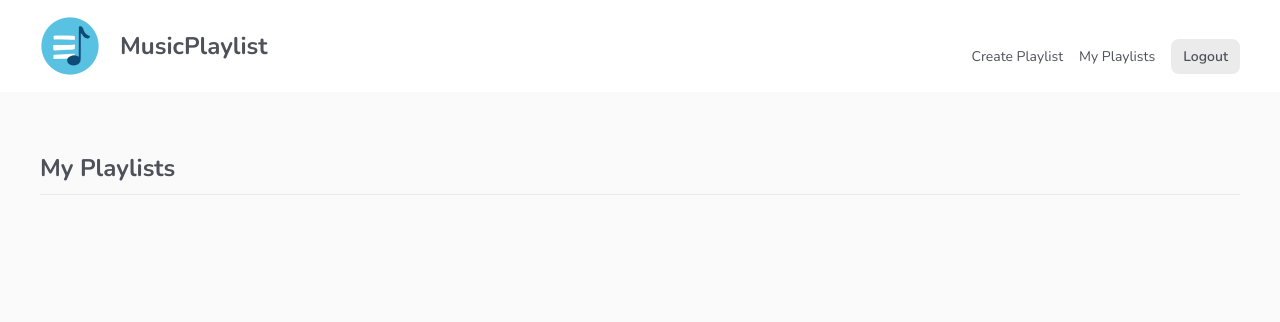
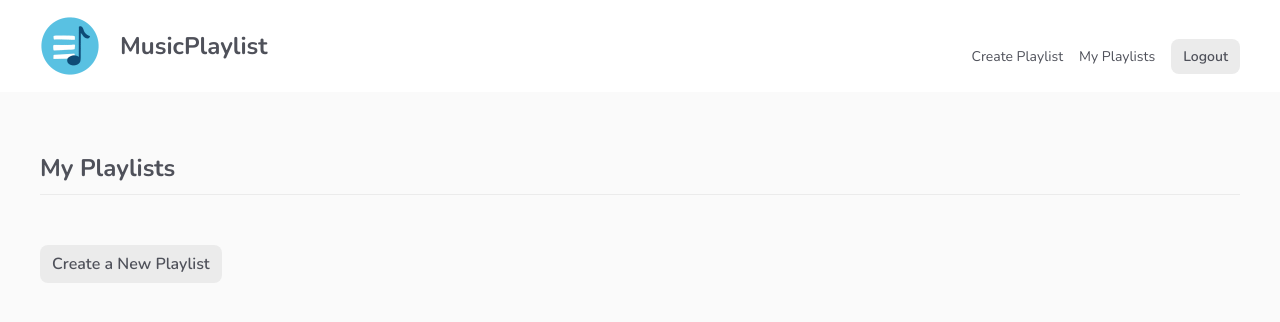
Before and after one commit to elvan/music-playlist-app-vue-firebase, a Vue app: page /playlists/user in a window 1280 px wide. Shown: the top 322 px of the page. Built offline with nearby package versions, Linux system fonts and the light colour scheme; no server answers; the database is empty; sample sign-in values are in the browser's storage.

Commit message:
listing user playlists

```diff
--- a/src/views/auth/Login.vue
+++ b/src/views/auth/Login.vue
@@ -13,10 +13,12 @@
 // using @ means start at the project src root
 import useLogin from '@/composables/useLogin';
 import { ref } from 'vue';
+import { useRouter } from 'vue-router';
 
 export default {
   setup() {
     const { error, login, isPending } = useLogin();
+    const router = useRouter();
 
     const email = ref('');
     const password = ref('');
@@ -24,7 +26,7 @@ export default {
     const handleSubmit = async () => {
       const res = await login(email.value, password.value);
       if (!error.value) {
-        console.log('user logged in');
+        router.push({ name: 'UserPlaylists' });
       }
     };
 
--- a/src/views/auth/Signup.vue
+++ b/src/views/auth/Signup.vue
@@ -14,10 +14,12 @@
 // using @ means start at the project src root
 import useSignup from '@/composables/useSignup';
 import { ref } from 'vue';
+import { useRouter } from 'vue-router';
 
 export default {
   setup() {
     const { error, signup, isPending } = useSignup();
+    const router = useRouter();
 
     const email = ref('');
     const password = ref('');
@@ -26,7 +28,7 @@ export default {
     const handleSubmit = async () => {
       const res = await signup(email.value, password.value, displayName.value);
       if (!error.value) {
-        console.log('user signed up');
+        router.push({ name: 'UserPlaylists' });
       }
     };
 
--- a/src/views/playlists/UserPlaylists.vue
+++ b/src/views/playlists/UserPlaylists.vue
@@ -1,14 +1,22 @@
 <template>
   <div class="user-playlists">
     <h2>My Playlists</h2>
+    <div v-if="playlists">
+      <ListView :playlists="playlists" />
+    </div>
+    <router-link :to="{ name: 'CreatePlaylist' }" class="btn"
+      >Create a New Playlist</router-link
+    >
   </div>
 </template>
 
 <script>
+import ListView from '@/components/ListView.vue';
 import getCollection from '@/composables/getCollection';
 import getUser from '@/composables/getUser';
 
 export default {
+  components: { ListView },
   setup() {
     const { user } = getUser();
     const { documents: playlists } = getCollection('playlists', [
```
